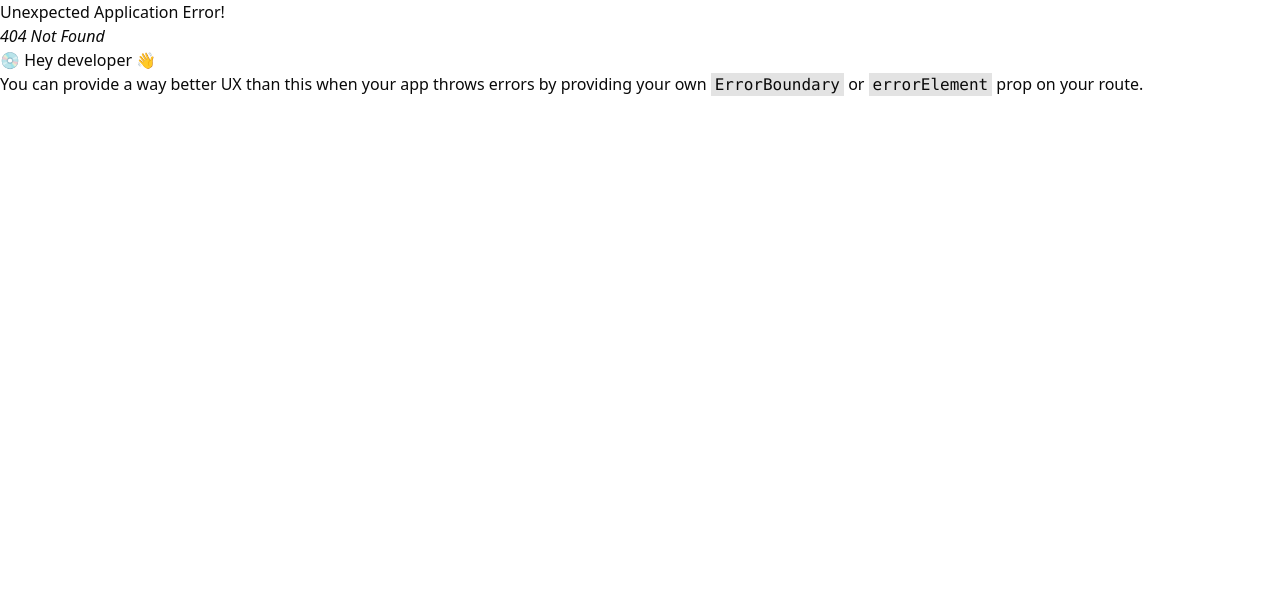
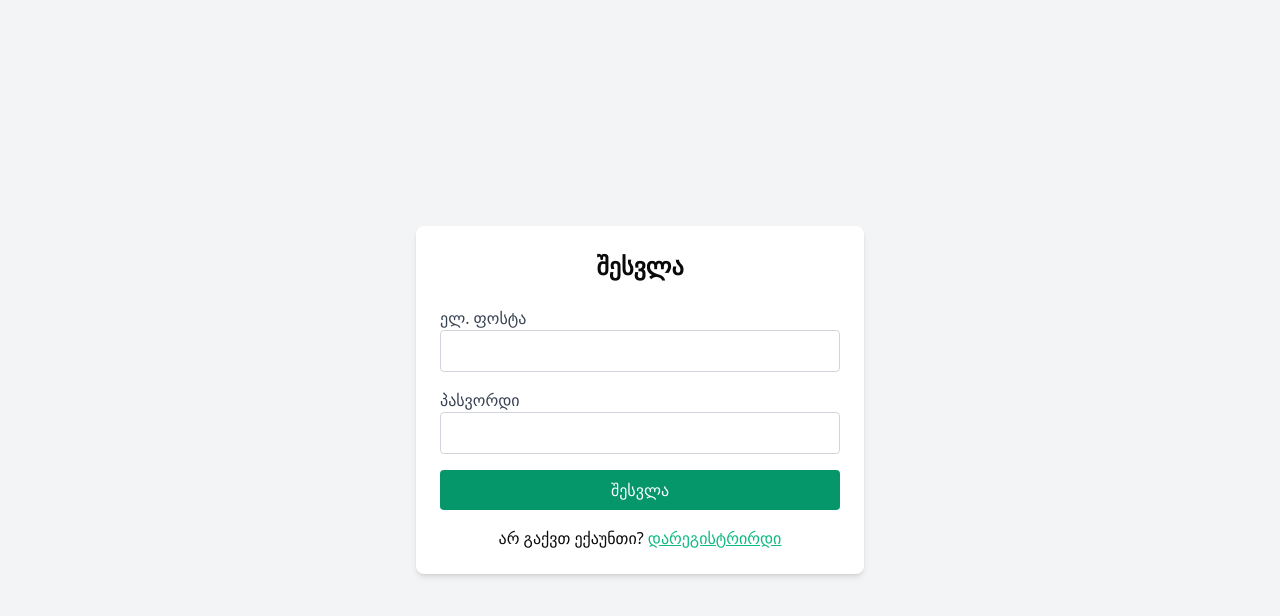
Before and after one commit to giorgipatashuri/job-portal-front, a React (Vite) app: page /login in a window 1280 px wide. Before the commit this address had no page. Shown: the top 616 px of the page. Built offline with nearby package versions, Linux system fonts and the light colour scheme.

Commit message:
feat: add registration modal and login component

```diff
--- a/src/App.tsx
+++ b/src/App.tsx
@@ -7,6 +7,7 @@ import Header from "./components/Header";
 import HrBanner from "./components/HrBanner";
 import { Outlet } from "react-router-dom";
 import Benefits from "./components/Benefits";
+import Login from "./pages/Login";
 
 function App() {
   return (
--- a/src/components/Header.tsx
+++ b/src/components/Header.tsx
@@ -1,7 +1,9 @@
 import React from "react";
 import { Button } from "./ui/button";
+import { useNavigate } from "react-router-dom";
 
 const Header = () => {
+  const navigate = useNavigate();
   return (
     <header className="bg-white shadow sticky ">
       <div className="max-w-7xl container mx-auto px-4 sm:px-6 lg:px-8  flex justify-between items-center">
@@ -31,7 +33,11 @@ const Header = () => {
           >
             <span className="text-green">ვაკანსიის დამატება</span>
           </Button>
-          <Button variant="outline" className="rounded-xl">
+          <Button
+            variant="outline"
+            className="rounded-xl"
+            onClick={() => navigate("/login")}
+          >
             შესვლა
           </Button>
         </nav>
--- a/src/main.tsx
+++ b/src/main.tsx
@@ -8,6 +8,7 @@ import { createBrowserRouter, RouterProvider } from "react-router-dom";
 import { ResumeInfoContext } from "./context/ResumeInfoContext.tsx";
 import MyResume from "./pages/MyResume.tsx";
 import JobVacancies from "./pages/JobVacancies.tsx";
+import Login from "./pages/Login.tsx";
 
 const router = createBrowserRouter([
   {
@@ -26,6 +27,10 @@ const router = createBrowserRouter([
     path: "/vacancy",
     element: <JobVacancies />,
   },
+  {
+    path: "/login",
+    element: <Login />,
+  },
 ]);
 
 createRoot(document.getElementById("root")!).render(
--- a/src/pages/Login.tsx
+++ b/src/pages/Login.tsx
@@ -1,7 +1,61 @@
-import React from "react";
+import { useState } from "react";
+import Registration from "./Registration";
 
 const Login = () => {
-  return <div>Login</div>;
+  const [isRegistrationOpen, setIsRegistrationOpen] = useState(false);
+
+  const openRegistrationModal = () => setIsRegistrationOpen(true);
+  const closeRegistrationModal = () => setIsRegistrationOpen(false);
+
+  return (
+    <div className="flex flex-col items-center justify-center min-h-screen bg-gray-100">
+      <div className="bg-white shadow-md rounded-lg p-6 w-full max-w-md">
+        <h2 className="text-2xl font-semibold text-center mb-6">შესვლა</h2>
+        <form>
+          <div className="mb-4">
+            <label className="block text-gray-700">ელ. ფოსტა</label>
+            <input
+              type="email"
+              className="w-full p-2 border border-gray-300 rounded"
+            />
+          </div>
+          <div className="mb-4">
+            <label className="block text-gray-700">პასვორდი</label>
+            <input
+              type="password"
+              className="w-full p-2 border border-gray-300 rounded"
+            />
+          </div>
+          <button className="w-full text-white py-2 rounded bg-emerald-600 hover:bg-emerald-500">
+            შესვლა
+          </button>
+        </form>
+        <p className="mt-4 text-center">
+          არ გაქვთ ექაუნთი?{" "}
+          <button
+            onClick={openRegistrationModal}
+            className="text-emerald-500 underline"
+          >
+            დარეგისტრირდი
+          </button>
+        </p>
+      </div>
+
+      {isRegistrationOpen && (
+        <div className="fixed inset-0 bg-transparent bg-opacity-50 flex items-center justify-center">
+          <div className="bg-white p-8 rounded-lg shadow-lg w-full max-w-md relative">
+            <button
+              onClick={closeRegistrationModal}
+              className="absolute top-2 right-2 text-gray-500 hover:text-gray-700"
+            >
+              X
+            </button>
+            <Registration />
+          </div>
+        </div>
+      )}
+    </div>
+  );
 };
 
 export default Login;
--- /dev/null
+++ b/src/pages/Registration.tsx
@@ -0,0 +1,103 @@
+import { useState } from "react";
+
+function Registration() {
+  const [activeTab, setActiveTab] = useState("user");
+
+  return (
+    <div className=" flex items-center justify-center ">
+      <div className="bg-white shadow-lg rounded-lg w-full max-w-lg p-8">
+        <div className="flex justify-center mb-6">
+          <button
+            onClick={() => setActiveTab("user")}
+            className={`px-4 py-2 font-semibold ${
+              activeTab === "user"
+                ? "border-b-2 border-emerald-500 text-emerald-500"
+                : "text-gray-600"
+            }`}
+          >
+            იუზერის რეგისტრაცია
+          </button>
+          <button
+            onClick={() => setActiveTab("company")}
+            className={`ml-4 px-4 py-2 font-semibold ${
+              activeTab === "company"
+                ? "border-b-2 border-emerald-500 text-emerald-500"
+                : "text-gray-600"
+            }`}
+          >
+            კომპანიის რეგისტრაცია
+          </button>
+        </div>
+
+        {activeTab === "user" && (
+          <form>
+            <h2 className="text-xl font-bold mb-4">იუზერის რეგისტრაცია</h2>
+            <div className="mb-4">
+              <label className="block text-gray-700">იუზერნეიმი</label>
+              <input
+                type="text"
+                className="w-full p-2 border border-gray-300 rounded"
+              />
+            </div>
+            <div className="mb-4">
+              <label className="block text-gray-700">ელ. ფოსტა</label>
+              <input
+                type="email"
+                className="w-full p-2 border border-gray-300 rounded"
+              />
+            </div>
+            <div className="mb-4">
+              <label className="block text-gray-700">პასვორდი</label>
+              <input
+                type="password"
+                className="w-full p-2 border border-gray-300 rounded"
+              />
+            </div>
+            <button className="bg-emerald-600 hover:bg-emerald-500 py-2 px-8 text-white w-full rounded ">
+              რეგისტრაცია
+            </button>
+          </form>
+        )}
+
+        {activeTab === "company" && (
+          <form>
+            <h2 className="text-xl font-bold mb-4">კომპანიის რეგისტრაცია</h2>
+            <div className="mb-4">
+              <label className="block text-gray-700">კომპანიის სახელი</label>
+              <input
+                type="text"
+                className="w-full p-2 border border-gray-300 rounded"
+              />
+            </div>
+            <div className="mb-4">
+              <label className="block text-gray-700">ელ. ფოსტა</label>
+              <input
+                type="email"
+                className="w-full p-2 border border-gray-300 rounded"
+              />
+            </div>
+            <div className="mb-4">
+              <label className="block text-gray-700">პასვორდი</label>
+              <input
+                type="password"
+                className="w-full p-2 border border-gray-300 rounded"
+              />
+            </div>
+            <div className="mb-4">
+              <label className="block text-gray-700">კომპანიის ID</label>
+              <input
+                type="text"
+                className="w-full p-2 border border-gray-300 rounded"
+              />
+            </div>
+            <button className="bg-emerald-600 hover:bg-emerald-500 py-2 px-8 text-white w-full rounded ">
+              რეგისტრაცია
+            </button>
+          </form>
+        )}
+      </div>
+    </div>
+  );
+}
+
+export default Registration;
```
